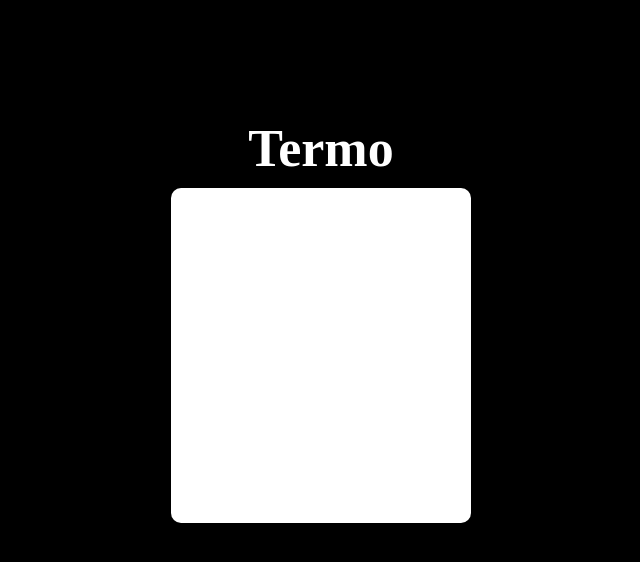
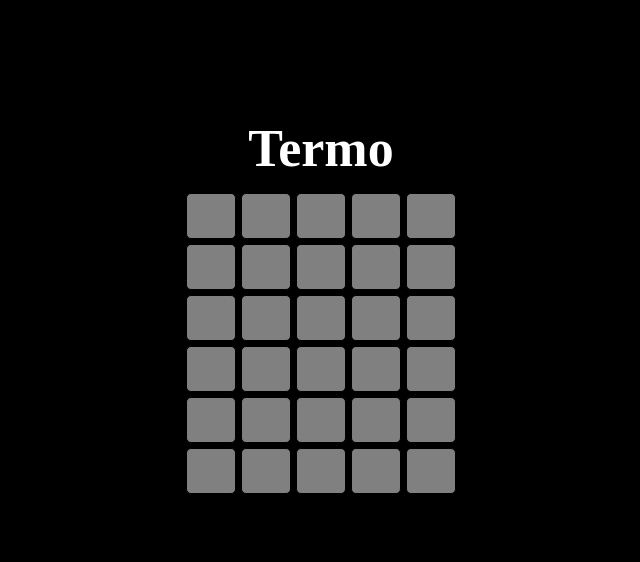
Before and after one commit to ufjf-dcc207/ufjf-dcc207-2024-3-a-trb2-Diegopbetti, a React (Vite) app in the folder vite-project/: page / in a window 1280 px wide. Shown: the top 562 px of the page, without its empty margins (319-959 px from the left). Built offline with nearby package versions, Linux system fonts and the light colour scheme.

Commit message:
Adiciona as linhas com os quadrados que irao ocupar cada letra do jogo e altera a estilizacao de alguns componentes

```diff
--- a/vite-project/src/components/Jogo.css
+++ b/vite-project/src/components/Jogo.css
@@ -13,8 +13,6 @@
 }
 
 .jogo {
-    background-color: white;
-    border-radius: 10px;
     max-width: 300px;
     width: 100%;
     max-height: 335px;
--- a/vite-project/src/components/Jogo.tsx
+++ b/vite-project/src/components/Jogo.tsx
@@ -1,11 +1,14 @@
 import './Jogo.css'
+import Palavra from './Palavra'
 
 function Jogo(){
 
     return (
         <div className='container'>
             <h1 className='titulo'>Termo</h1>
-            <div className='jogo'></div>
+            <div className='jogo'>
+                <Palavra />
+            </div>
             <div className='teclado'></div>
         </div>
     )
--- /dev/null
+++ b/vite-project/src/components/Palavra.css
@@ -0,0 +1,20 @@
+.linha{
+    display: grid;
+    grid-template-columns: repeat(5, 50px);
+    gap: 5px;
+    margin-top: 5px;
+    justify-content: center;
+    height: 64px;
+    width: 100%;
+}
+
+.letra{
+    background-color: gray;
+    border: solid 1px black;
+    height: 46px;
+    display: flex;
+    border-radius: 5px;
+    justify-content: center;
+    align-items: center;
+    font-size: 30px;
+}
--- /dev/null
+++ b/vite-project/src/components/Palavra.tsx
@@ -0,0 +1,45 @@
+import './Palavra.css'
+
+export default function(){
+    return (
+        <div className='linha'>
+                <div className='letra'></div>
+                <div className='letra'></div>
+                <div className='letra'></div>
+                <div className='letra'></div>
+                <div className='letra'></div>
+
+                <div className='letra'></div>
+                <div className='letra'></div>
+                <div className='letra'></div>
+                <div className='letra'></div>
+                <div className='letra'></div>
+
+                <div className='letra'></div>
+                <div className='letra'></div>
+                <div className='letra'></div>
+                <div className='letra'></div>
+                <div className='letra'></div>
+
+                <div className='letra'></div>
+                <div className='letra'></div>
+                <div className='letra'></div>
+                <div className='letra'></div>
+                <div className='letra'></div>
+
+                <div className='letra'></div>
+                <div className='letra'></div>
+                <div className='letra'></div>
+                <div className='letra'></div>
+                <div className='letra'></div>
+
+                <div className='letra'></div>
+                <div className='letra'></div>
+                <div className='letra'></div>
+                <div className='letra'></div>
+                <div className='letra'></div>
+
+        </div>
+
+    )
+}
```
